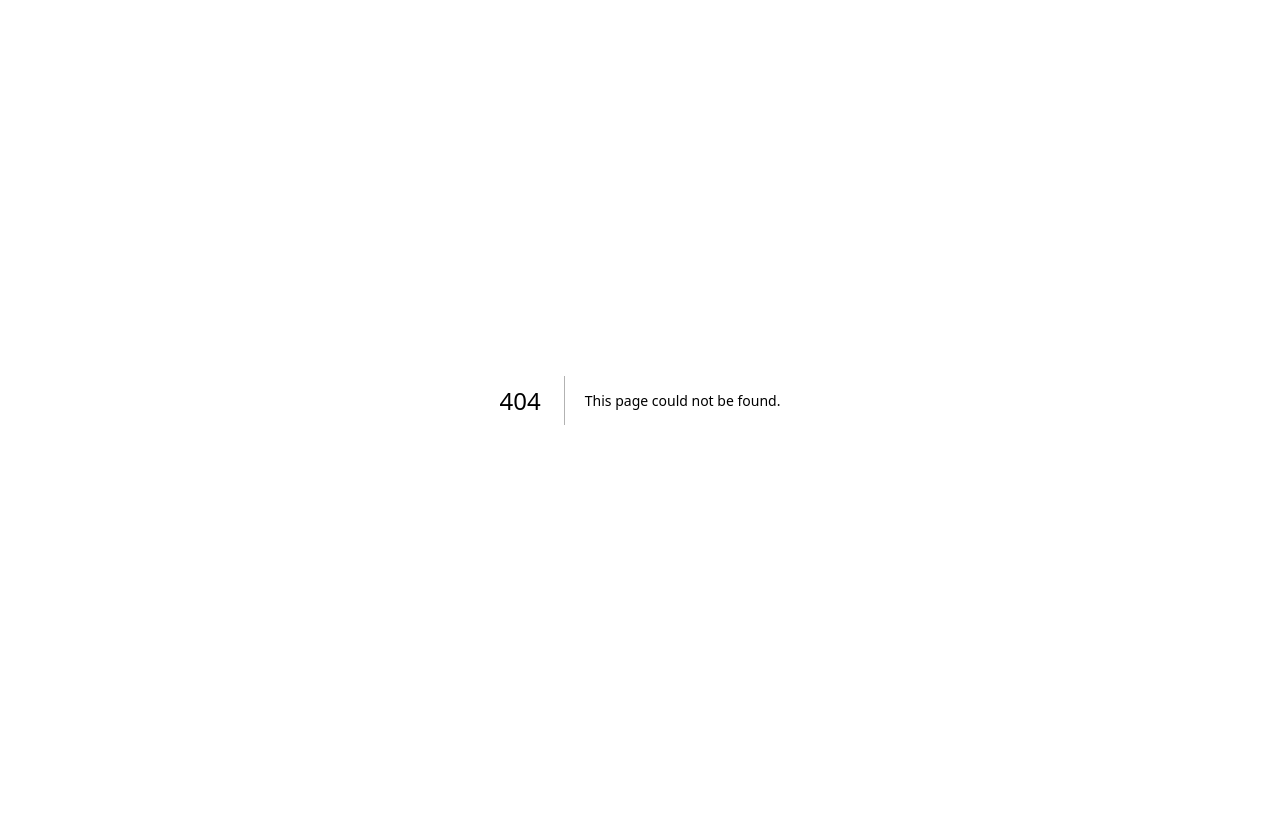
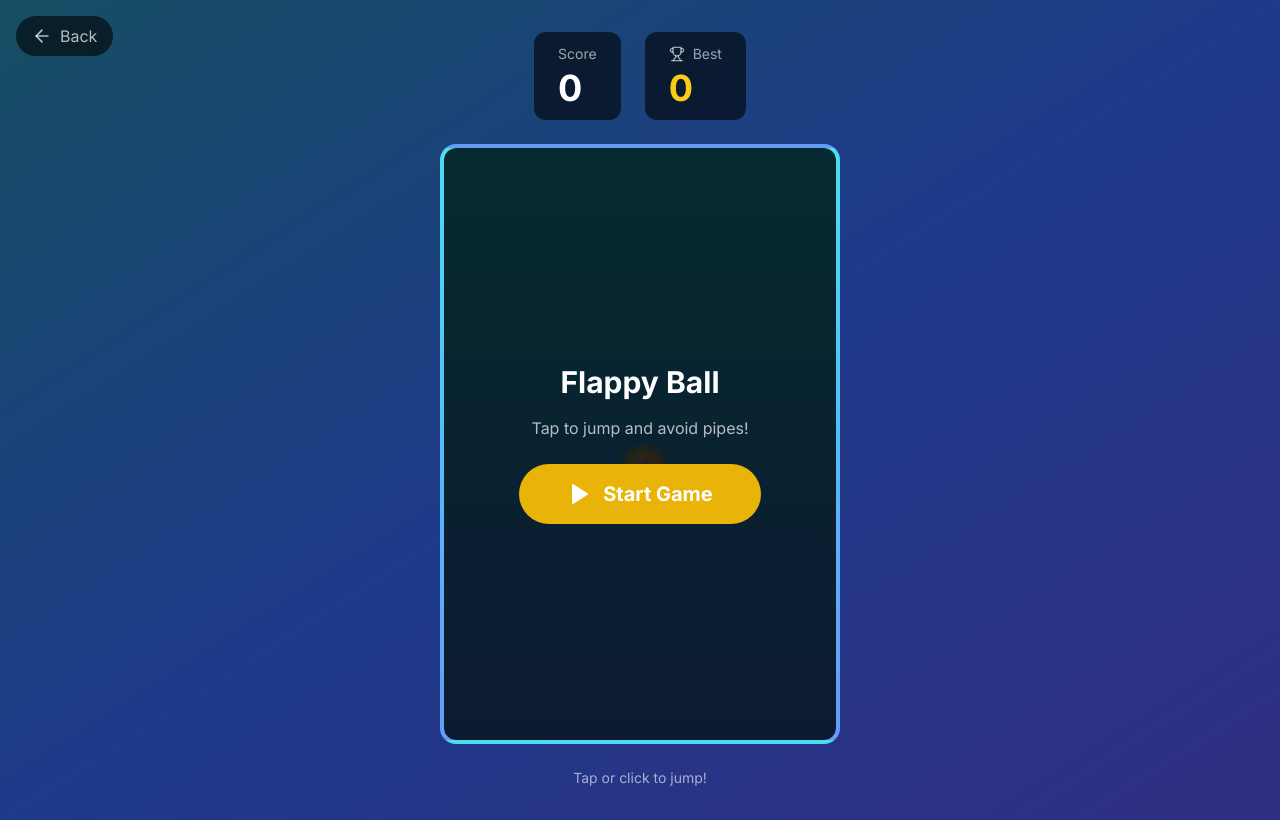
Before and after one commit to LowkeyIsHim/Her-majesty, a Next.js app: page /games/flappy in a window 1280 px wide. Before the commit this address had no page. Built offline with nearby package versions, Linux system fonts and the light colour scheme.

Commit message:
Create page.tsx

```diff
--- /dev/null
+++ b/app/games/flappy/page.tsx
@@ -0,0 +1,29 @@
+'use client';
+
+import React from 'react';
+import { motion } from 'framer-motion';
+import { ArrowLeft } from 'lucide-react';
+import { useRouter } from 'next/navigation';
+import FlappyGame from '@/components/games/FlappyGame';
+
+export default function FlappyPage() {
+  const router = useRouter();
+
+  return (
+    <div className="relative min-h-screen w-full bg-gradient-to-br from-cyan-900 via-blue-900 to-indigo-900">
+      <motion.button
+        initial={{ opacity: 0 }}
+        animate={{ opacity: 1 }}
+        onClick={() => router.push('/games')}
+        className="absolute top-4 left-4 z-50 flex items-center gap-2 px-4 py-2 bg-black/60 backdrop-blur-sm rounded-full text-white/70 hover:text-white hover:bg-black/80 transition-smooth"
+      >
+        <ArrowLeft className="w-5 h-5" />
+        <span className="hidden sm:inline">Back</span>
+      </motion.button>
+
+      <div className="flex min-h-screen items-center justify-center p-4">
+        <FlappyGame />
+      </div>
+    </div>
+  );
+}
```
